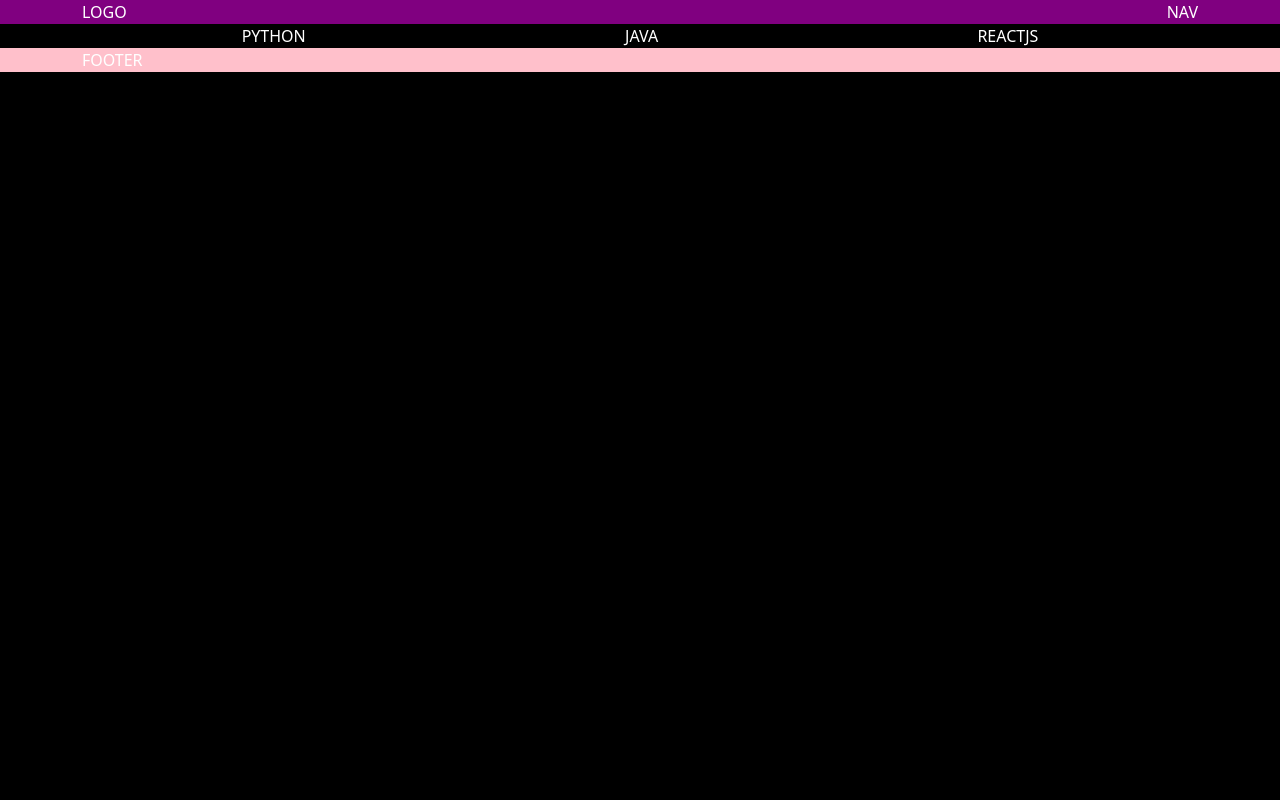
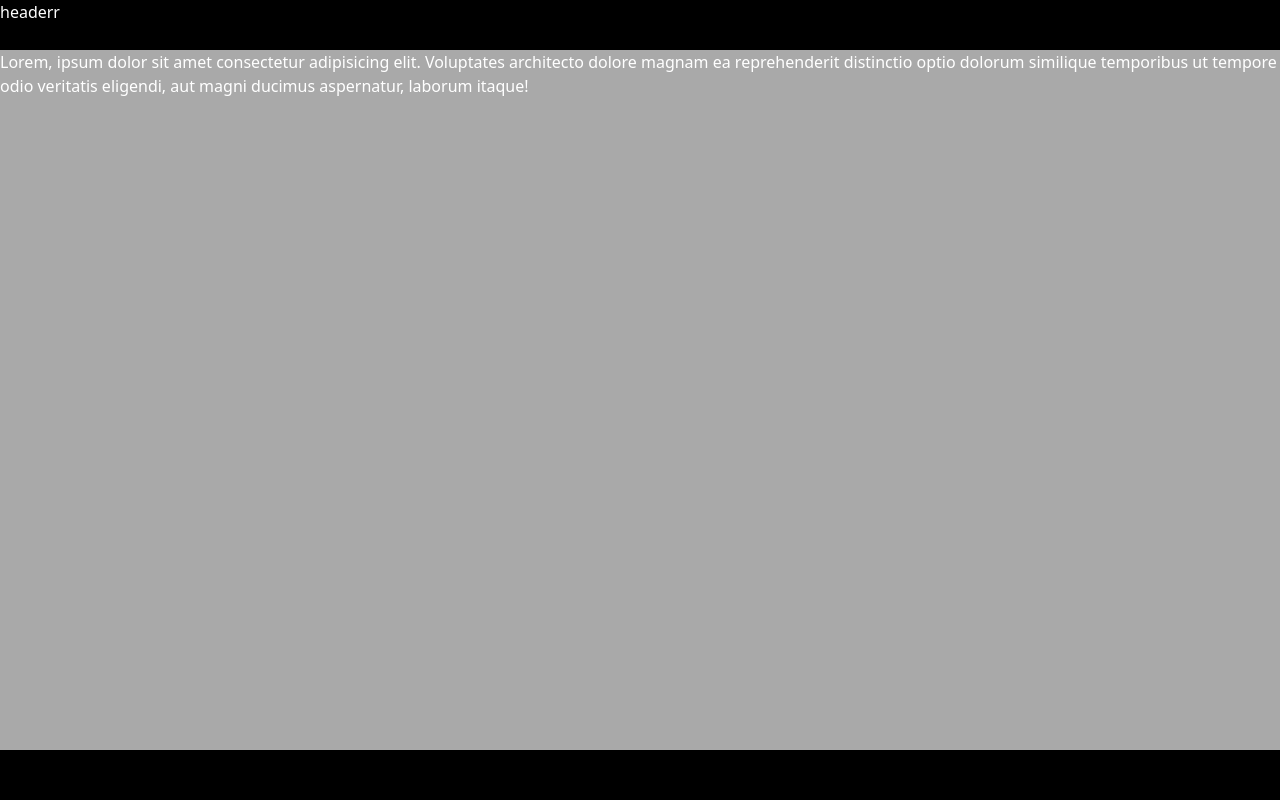
Before and after one commit to gjohnn/showPortfolio, a plain HTML site: page index.html in a window 1280 px wide. Drawn offline with nearby package versions, Linux system fonts and the light colour scheme.

Commit message:
layout con grid

```diff
--- /dev/null
+++ b/format.css
@@ -0,0 +1,17 @@
+*{
+    margin: 0;
+    padding: 0;
+    color: white;
+}
+
+header{
+    background-color: black;
+}
+
+main{
+    background-color: darkgray
+}
+
+footer{
+    background: black;
+}
--- a/index.html
+++ b/index.html
@@ -5,35 +5,22 @@
     <meta name="viewport" content="width=device-width, initial-scale=1.0">
     <title>Juan Guerrero - Developer</title>
     <link href="https://cdn.jsdelivr.net/npm/bootstrap@5.3.2/dist/css/bootstrap.min.css" rel="stylesheet" integrity="sha384-T3c6CoIi6uLrA9TneNEoa7RxnatzjcDSCmG1MXxSR1GAsXEV/Dwwykc2MPK8M2HN" crossorigin="anonymous">
+    <link rel="stylesheet" href="format.css">
     <link rel="stylesheet" href="main.css">
 </head>
 <body>
-    <header>
-        <div class="header_in container">
-            <div class="logo">
-                LOGO
-            </div>
-            <nav>
-                NAV
-            </nav>
-        </div>
-    </header>
-    <main class="portfolio container">
-        <section class="sec_python">
-            PYTHON
-        </section>
-        <section class="sec_java">
-            JAVA
-        </section>
-        <section class="sec_reactjs">
-            REACTJS
-        </section>
-    </main>
-    <footer>
-        <div class="footer_in container">
-            FOOTER
-        </div>
-    </footer>
+    <div class="layout">
+        <header>
+            headerr
+        </header>
+        <main>
+            Lorem, ipsum dolor sit amet consectetur adipisicing elit. Voluptates architecto dolore magnam ea reprehenderit distinctio optio dolorum similique temporibus ut tempore odio veritatis eligendi, aut magni ducimus aspernatur, laborum itaque!
+        </main>
+        <footer>
+
+        </footer>
+    </div>
+
 </body>
     <script src="app.js"></script>
 </html>
--- a/main.css
+++ b/main.css
@@ -1,22 +1,8 @@
-body{
-    color: white;
-    background: #000;
+html, body{
+    height: 100%;
 }
-header{
-    background: purple;
+.layout{
+    min-height: 100%;
+    display: grid;
+    grid-template-rows: 50px auto 50px;
 }
-
-.header_in{
-    display: flex;
-    justify-content: space-between;
-}
-
-.portfolio{
-    display: flex;
-
-    justify-content: space-around;
-}
-
-footer{
-    background: pink;
-}
```
